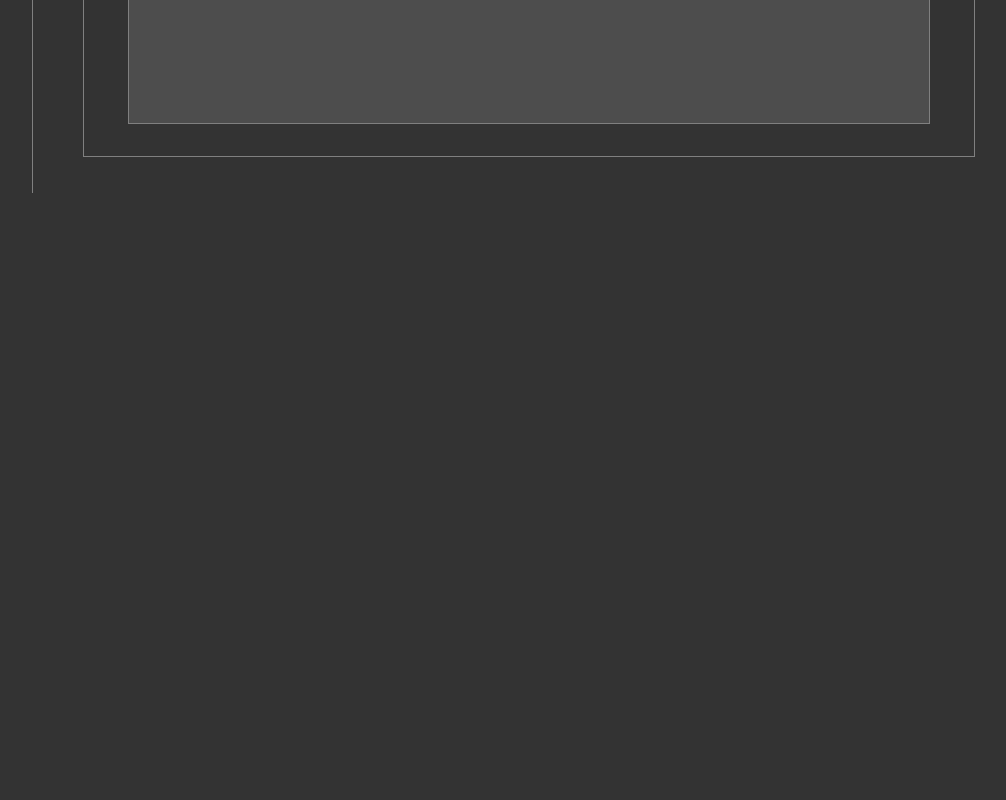
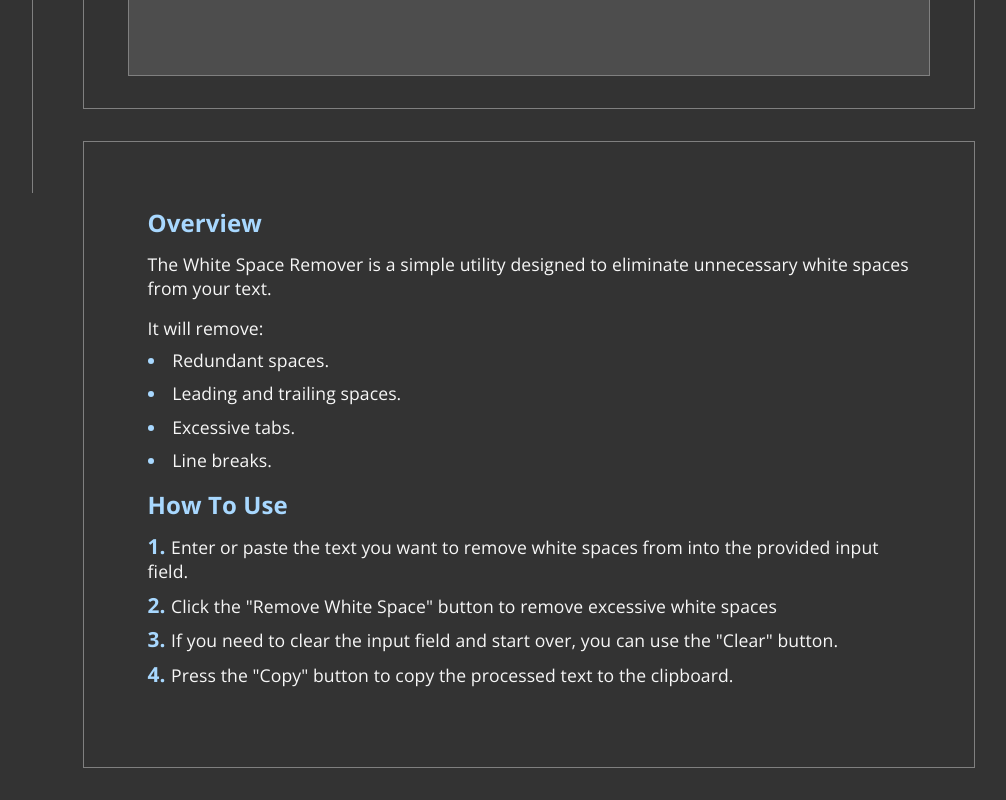
Before and after one commit to devmikh/wapiti-web-tools, a React (Vite) app: page /white-space-remover in a window 1280 px wide. Shown: the part 655-1455 px from the top of the page, without its empty margins (255-1261 px from the left). Before the commit the page ends 812 px from the top, so only its background shows below. Built offline with nearby package versions, Linux system fonts and the light colour scheme.

Commit message:
Add description for White Space Remover. CSS adjustments

```diff
--- a/src/assets/descriptions/index.ts
+++ b/src/assets/descriptions/index.ts
@@ -3,20 +3,18 @@ export const descriptions = {
         overview: 'The Character Counter is a utility designed to help you count the number of characters and words in a given text. Whether you\'re a writer, editor, or simply need to keep track of character limits, this tool provides a quick and accurate way to count characters and words.',
         instructions: [
             'Enter or paste the text you want to count characters for into the designated input field.',
-            'As you type or paste the text, the counters will update in real-time, displaying the current number of characters and words.',
+            'As you type or paste the text, the counters will update in real time, displaying the current number of characters and words.',
             'If you need to clear the input field and start over, you can use the "Clear" button provided.'
         ]
     },
     case_converter: {
         overview: {
-            brief_overview: [
-                'The Case Converter is a utility that allows you to easily convert text between different letter cases.',
-            ],
+            brief_overview: 'The Case Converter is a utility that allows you to easily convert text between different letter cases.',
             options_title: 'Available options:',
             options: [
                 {
                     title: 'UPPERCASE:',
-                    description: 'converts all letters in the text to uppercase.'
+                    description: 'CONVERTS ALL LETTERS IN THE TEXT TO UPPERCASE.'
                 },
                 {
                     title: 'lowercase:',
@@ -24,15 +22,33 @@ export const descriptions = {
                 },
                 {
                     title: 'Title Case:',
-                    description: 'converts the first letter of each word to uppercase, while keeping the remaining letters lowercase.'
+                    description: 'Converts The First Letter Of Each Word To Uppercase, While Keeping The Remaining Letters Lowercase.'
                 }
             ]
         },
         instructions: [
-            'Enter or paste the text you want to convert into the input field provided.',
+            'Enter or paste the text you want to convert into the provided input field.',
             'Choose the conversion option by pressing the corresponding button. Text will be converted to the specified case instantly.',
-            'If you need to clear the input field and start over, you can use the "Clear" button provided.',
-            'Press "Copy" button to copy the converted text to clipboard.'
+            'If you need to clear the input field and start over, you can use the "Clear" button.',
+            'Press the "Copy" button to copy the converted text to the clipboard.'
+        ]
+    },
+    white_space_remover: {
+        overview: {
+            brief_overview: 'The White Space Remover is a simple utility designed to eliminate unnecessary white spaces from your text.',
+            options_title: 'It will remove:',
+            options: [
+                'Redundant spaces.',
+                'Leading and trailing spaces.',
+                'Excessive tabs.',
+                'Line breaks.'
+            ]
+        },
+        instructions: [
+            'Enter or paste the text you want to remove white spaces from into the provided input field.',
+            'Click the "Remove White Space" button to remove excessive white spaces',
+            'If you need to clear the input field and start over, you can use the "Clear" button.',
+            'Press the "Copy" button to copy the processed text to the clipboard.'
         ]
     }
 }
--- a/src/components/tools/text/CaseConverter/index.tsx
+++ b/src/components/tools/text/CaseConverter/index.tsx
@@ -18,7 +18,7 @@ export default function CaseConverter() {
 
     return (
         <>
-            <div className={`tool-container ${styles['container']}`}>
+            <div className={`tool-container ${styles['container']}`} style={{ gap: '1rem' }}>
                 <h1 className='tool-title'>Case Converter</h1>
                 <div className={styles['editor']}>
                     <div className={styles['buttons']}>
--- a/src/components/tools/text/CharacterCounter/index.tsx
+++ b/src/components/tools/text/CharacterCounter/index.tsx
@@ -28,7 +28,7 @@ export default function CharacterCounter() {
 
     return (
         <>
-            <div className={`tool-container ${styles['container']}`}>
+            <div className={`tool-container ${styles['container']}`} style={{ gap: '1rem' }}>
                 <h1 className='tool-title'>Character Counter</h1>
                 <Button label='Clear' onClick={() => setText(() => '')} />
 
--- a/src/components/tools/text/WhiteSpaceRemover/index.tsx
+++ b/src/components/tools/text/WhiteSpaceRemover/index.tsx
@@ -3,6 +3,7 @@ import usePageTitle from '../../../../hooks/usePageTitle'
 import Button from '../../../core/Button'
 import Textarea from '../../../core/Textarea'
 import { removeWhiteSpace } from '../../../../utils/text'
+import { descriptions } from '../../../../assets/descriptions'
 import styles from './index.module.css'
 
 export default function WhiteSpaceRemover() {
@@ -12,7 +13,8 @@ export default function WhiteSpaceRemover() {
     usePageTitle('White Space Remover | Wapiti Web Tools')
 
     return (
-        <div className={`tool-container ${styles['container']}`}>
+        <>
+            <div className={`tool-container ${styles['container']}`} style={{ gap: '1rem' }}>
                 <h1 className='tool-title'>White Space Remover</h1>
                 <Button
                     color='primary'
@@ -29,5 +31,23 @@ export default function WhiteSpaceRemover() {
                     onChange={(e: React.ChangeEvent<HTMLInputElement>) => setText(e.target.value)}
                     placeholder='Enter Text...'/>
             </div>
+            <div className='description-container'>
+                <h2 className='description-title'>Overview</h2>
+                <p className='overview'>{descriptions.white_space_remover.overview.brief_overview}</p>
+                <p className='options-title'>{descriptions.white_space_remover.overview.options_title}</p>
+                <ul className='options-list'>
+                    {descriptions.white_space_remover.overview.options.map((point, index) => (
+                        <li key={index}>{point}</li>
+                    ))}
+                </ul>
+                <h2 className='description-title'>How To Use</h2>
+                <ol className='instructions-list'>
+                    {descriptions.white_space_remover.instructions.map((point, index) => (
+                        <li key={index}>{point}</li>
+                    ))}
+                </ol>
+            </div>
+        </>
+
     )
 }
--- a/src/index.css
+++ b/src/index.css
@@ -168,6 +168,14 @@ body.dark .emphasized {
     line-height: 1.5rem;
 }
 
+.options-list li::marker {
+    color: var(--blue-800);
+}
+
+body.dark .options-list li::marker {
+    color: var(--blue-200);
+}
+
 .instructions-list {
     display: flex;
     flex-direction: column;
```
Lines whose indentation alone changed are shown as unchanged.
